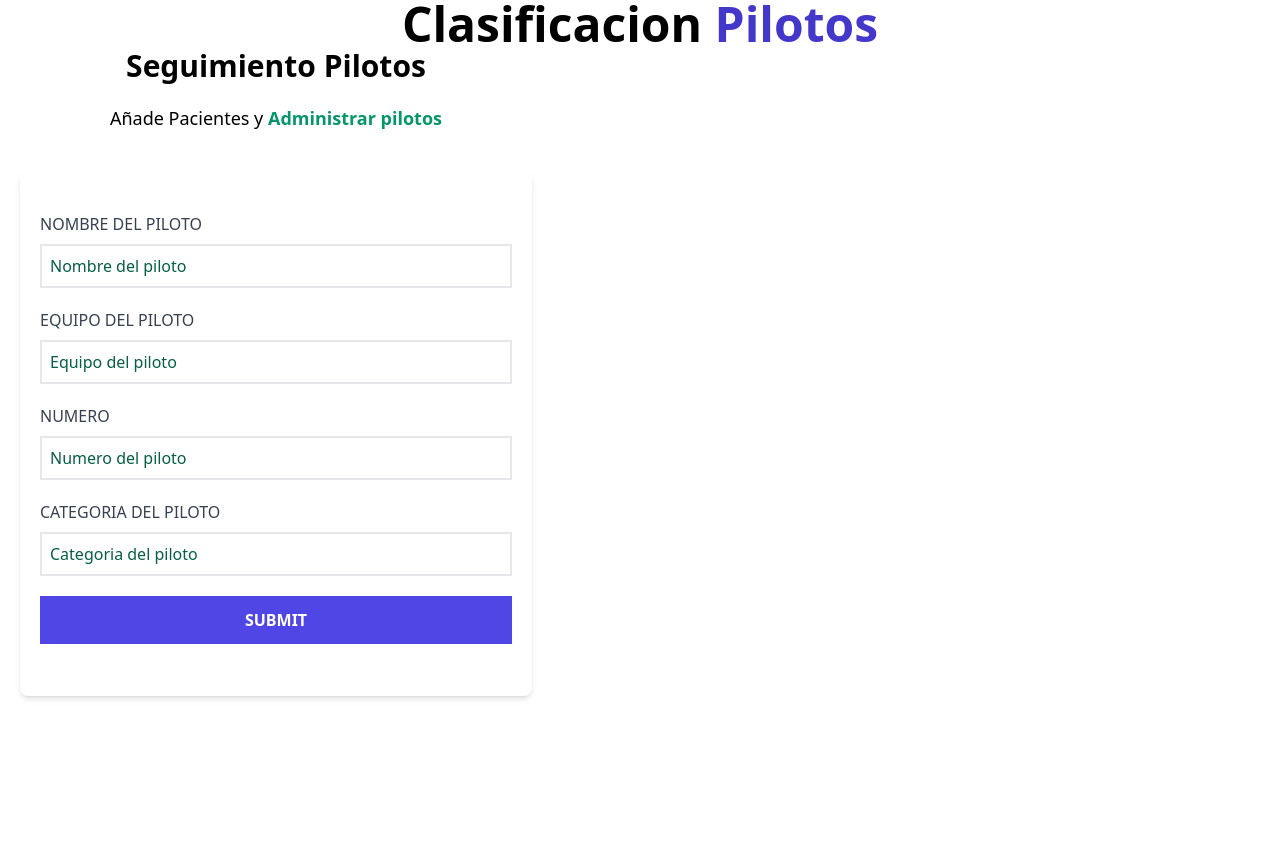
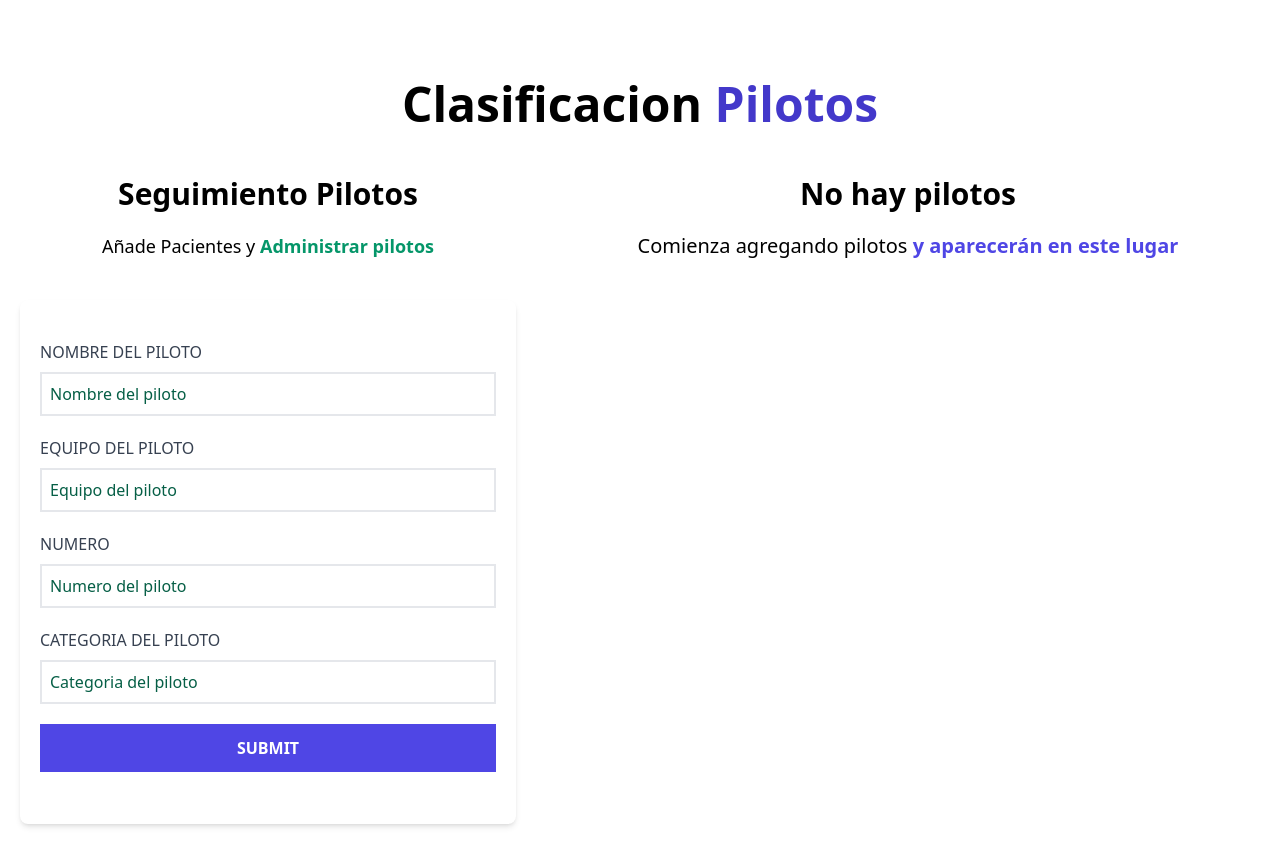
Before and after one commit to DrunkPsyduck/100DaysOfReact, a React (Create React App) app in the folder clasificacion-pilotos/: page / in a window 1280 px wide. Shown: the top 866 px of the page. Before the commit the page ends 800 px from the top, so only its background shows below. Built offline with nearby package versions, Linux system fonts and the light colour scheme.

Commit message:
se continua desarrollando la funcionalidad. Se añanden opciones de añadir, y de listar. Falta por solucionar el problema con un iterador que no funciona. Se solucionan además tipos en citas'react

```diff
--- a/clasificacion-pilotos/src/App.js
+++ b/clasificacion-pilotos/src/App.js
@@ -1,11 +1,47 @@
 import './App.css';
 import Header from './components/Header'
 import Formulario from './components/Formulario';
+import ListadoPilotos from './components/ListadoPilotos';
+import { useEffect, useState } from 'react';
 function App() {
+
+  const [pilotos, setPilotos] = useState([])
+  const [piloto, setPiloto] = useState({})
+
+  // useEffect(()=>{
+  //   const obtenerLP = () => {
+  //     const pilotosLS = JSON.parse(localStorage.getItem('pilotos')) ?? [];
+  //     setPilotos(pilotosLS)
+  //   }
+  //   obtenerLP();
+  // }, [])
+
+  // useEffect(()=> {
+  //   localStorage.setItem('pilotos', JSON.stringify( pilotos ));
+  // }, [pilotos])
+
+  const eliminarPilotos = id =>{
+    const pilotosActualizados = pilotos.filter(piloto => piloto.id !== id);
+    setPilotos(pilotosActualizados)
+
+  }
   return (
-    <div className="App">
+    <div className="container mx-auto mt-20">
       <Header />
-      <Formulario/>
+
+      <div className="mt-12 md:flex">
+        <Formulario
+          pacientes={pilotos}
+          setPilotos={setPilotos}
+          piloto={piloto}
+          setPiloto={setPiloto}
+        />
+        <ListadoPilotos
+          pilotos={pilotos}
+          setPilotos={setPilotos}
+          eliminarPilotos={eliminarPilotos}
+          />
+      </div>
     </div>
   );
 }
--- a/clasificacion-pilotos/src/components/Formulario.js
+++ b/clasificacion-pilotos/src/components/Formulario.js
@@ -1,12 +1,27 @@
 import { useState, useEffect } from "react";
 import Error from "./Error";
 
-const Formulario = () => {
+const Formulario = ({pilotos, setPilotos, piloto, setPiloto}) => {
     const [nombre, setNombre] = useState('')
     const [numero, setNumero] = useState('')
     const [equipo, setEquipo] = useState('')
     const [categoria, setCategoria] = useState('')
     const [error, setError] = useState(false)
+
+    useEffect(()=>{
+        if(Object.keys(piloto).length>0 ){
+            setNombre(piloto.nombre)
+            setNumero(piloto.numero)
+            setEquipo(piloto.equipo)
+            setCategoria(piloto.categoria)
+        }
+    }, [piloto])
+
+    function generarId(){
+        const random = Math.random.toString(36).substring(2)
+        const fecha = Date.now().toString(36)
+        return random+fecha
+    }
 
     function handleSubmit(e){
         e.preventDefault()
@@ -23,6 +38,28 @@ const Formulario = () => {
             equipo,
             categoria
         }
+
+        if(piloto.id){
+            //editar registro
+            // objetoPiloto.id = piloto.id
+            // const pilotosActualizados =
+            //     pilotos.map
+            //         ( pilotoState => pilotoState === piloto.id ? objetoPiloto : pilotoState )
+            // setPilotos(pilotosActualizados)
+            // setPiloto({})
+
+        } else {
+            // nuevo piloto
+            objetoPiloto.id = generarId();
+            setPilotos([...pilotos, objetoPiloto])
+            console.log(pilotos)
+        }
+
+        //reiniciar form
+        setNombre('')
+        setNumero('')
+        setEquipo('')
+        setCategoria('')
     }
 
     return(
--- /dev/null
+++ b/clasificacion-pilotos/src/components/ListadoPilotos.js
@@ -0,0 +1,38 @@
+import Piloto from "./Piloto";
+
+const ListadoPilotos = ({pilotos, setPiloto, eliminarPiloto}) => {
+    return (
+        <div className="md:w-1/2 lg:w-3/5 md:h-screen overflow-y-scroll">
+
+            {pilotos && pilotos.length ? (
+                <>
+                    <h2 className="font-black text-3xl text-center">Listado pilotos</h2>
+                    <p className="text-xl mt-5 mb-10 text-center">
+                        Administra a los  {''}
+                        <span className="text-indigo-600 font-bold ">pilotos</span>
+                    </p>
+
+                    {pilotos.map( piloto => (
+                        <Piloto
+                            key={piloto.id}
+                            piloto={piloto}
+                            setPiloto={setPiloto}
+                            eliminarPiloto={eliminarPiloto}
+                        />
+                    ))}
+                </>
+            ):(
+                <>
+                    <h2 className="font-black text-3xl text-center">No hay pilotos</h2>
+                    <p className="text-xl mt-5 mb-10 text-center">
+                        Comienza agregando pilotos {''}
+                        <span className="text-indigo-600 font-bold ">y aparecerán en este lugar</span>
+                    </p>
+                </>
+            )}
+
+        </div>
+    )
+}
+
+export default ListadoPilotos;
--- /dev/null
+++ b/clasificacion-pilotos/src/components/Piloto.js
@@ -0,0 +1,50 @@
+
+
+const Piloto = ({piloto, setPiloto, eliminarPiloto}) => {
+
+    const {nombre, numero, equipo, categoria, id} = piloto
+    // SIn terminar. Volvere luego a solucionarlo
+    const handleEliminar = () =>{
+
+            eliminarPiloto(id)
+
+
+    }
+
+    return (
+        <div className="mx-5 my-10 bg-white shadow-md px-5 py-10 rounded-xl">
+            <p className="font-bold mb-3 text-gray-700 uppercase">Nombre: {''}
+                <span className="font-normal normal-case">{nombre}</span>
+            </p>
+
+            <p className="font-bold mb-3 text-gray-700 uppercase">Numero: {''}
+                <span className="font-normal normal-case">{numero}</span>
+            </p>
+
+            <p className="font-bold mb-3 text-gray-700 uppercase">Equipo: {''}
+                <span className="font-normal normal-case">{equipo}</span>
+            </p>
+
+            <p className="font-bold mb-3 text-gray-700 uppercase">Categoria: {''}
+                <span className="font-normal normal-case">{categoria}</span>
+            </p>
+
+
+            <div className="flex justify-between mt-10">
+                <button
+                    type="button"
+                    className="py-2 px-10 bg-indigo-600 hover:bg-indigo-700 text-white font-bold uppercase rounded-lg"
+                    onClick={() => setPiloto(piloto)}
+                >Editar</button>
+
+                <button
+                    type="button"
+                    className="py-2 px-10 bg-red-600 hover:bg-red-700 text-white font-bold uppercase rounded-lg"
+                    onClick={handleEliminar}
+                >Eliminar</button>
+            </div>
+        </div>
+     )
+}
+
+export default Piloto
```
Also changed, not shown: 1 other file (tests, documents, lock files or other folders).
